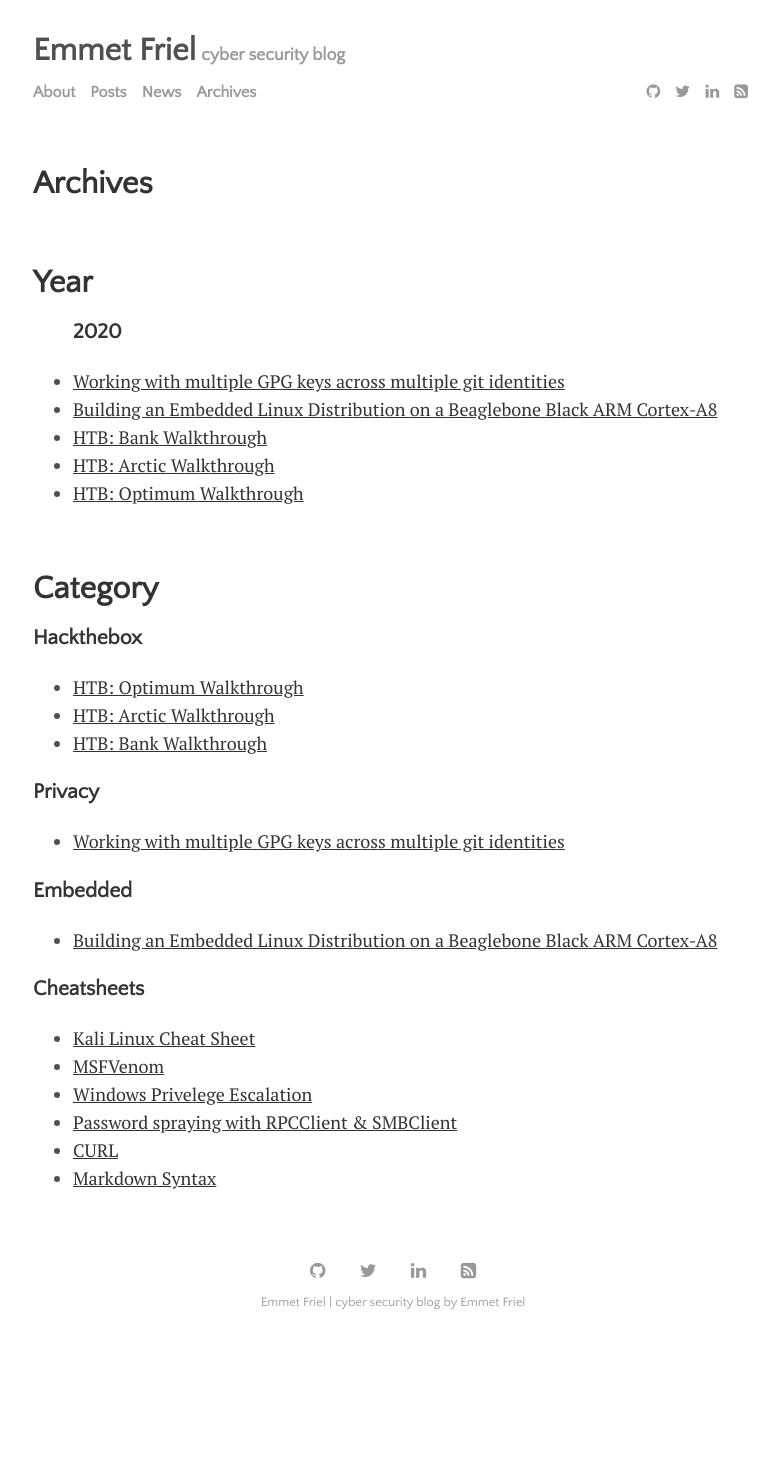
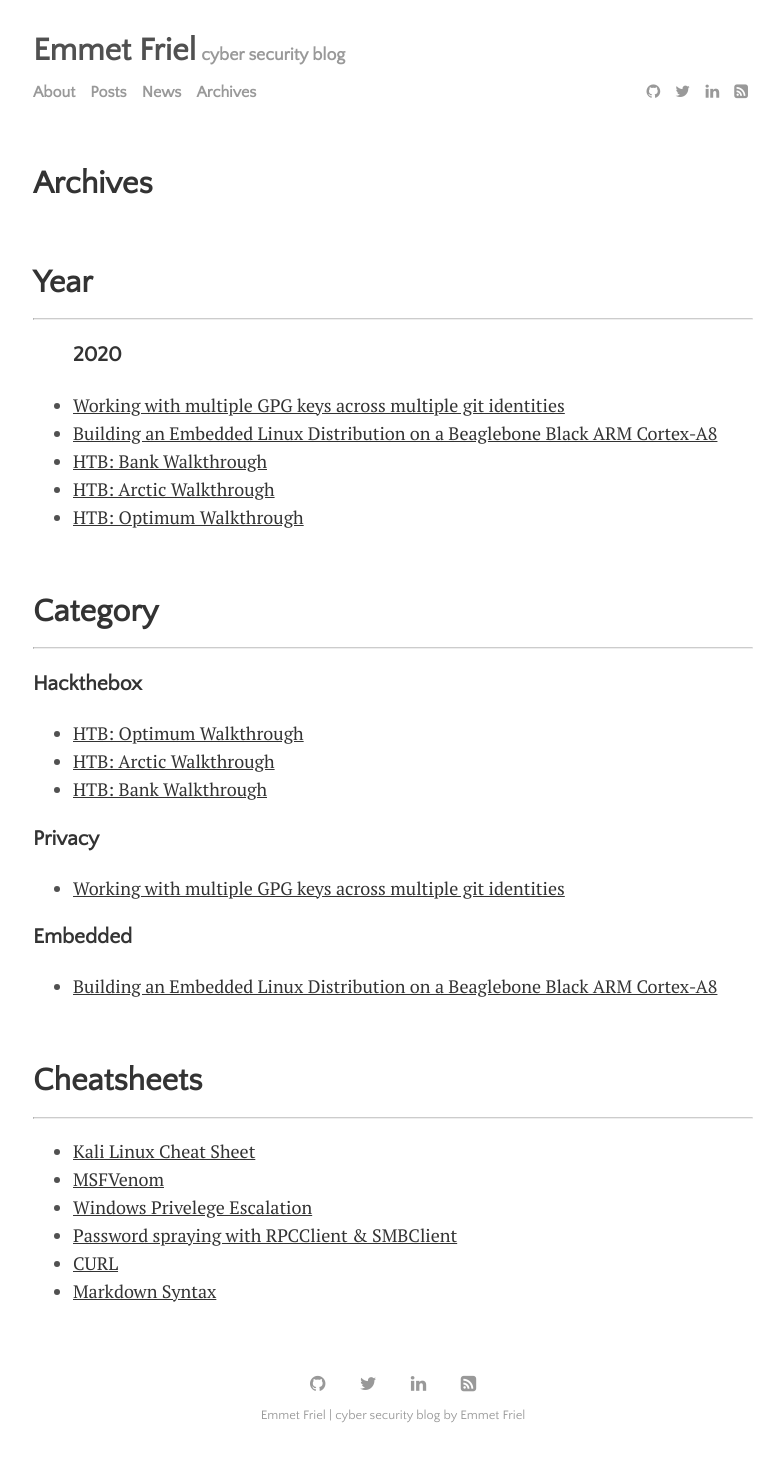
Before and after one commit to efriel94/ef_blog, a Jekyll site: the page built from menu/archives.md, in a window 1280 px wide. Shown: the whole page, without its empty margins (247-1031 px from the left). Built offline with Jekyll 4.4.1, drawn with Linux system fonts in a browser that asks for light colours; before the commit the page ends 1348 px from its top, so only the background shows below that.

Commit message:
Updated archives.md

```diff
--- a/menu/archives.md
+++ b/menu/archives.md
@@ -5,6 +5,7 @@ title: "Archives"
 
 <br>
 # Year
+--------
 <ul>
 {% for post in site.posts %}
   {% assign currentdate = post.date | date: "%Y" %}
@@ -18,6 +19,7 @@ title: "Archives"
 
 <br>
 # Category
+--------
 {% comment %}
 #
 #  Change date order by adding '| reversed'
@@ -34,8 +36,10 @@ title: "Archives"
   {% endfor %}
 </ul>
 {% endfor %}
+<br>
 
-### Cheatsheets
+# Cheatsheets
+-------
 - <a href="https://www.blackmoreops.com/2016/12/20/kali-linux-cheat-sheet-for-penetration-testers/" target="_blank_">Kali Linux Cheat Sheet</a>
 - <a href="https://redteamtutorials.com/2018/10/24/msfvenom-cheatsheet/">MSFVenom</a>
 - <a href="https://github.com/swisskyrepo/PayloadsAllTheThings/blob/master/Methodology%20and%20Resources/Windows%20-%20Privilege%20Escalation.md">Windows Privelege Escalation</a>
```
